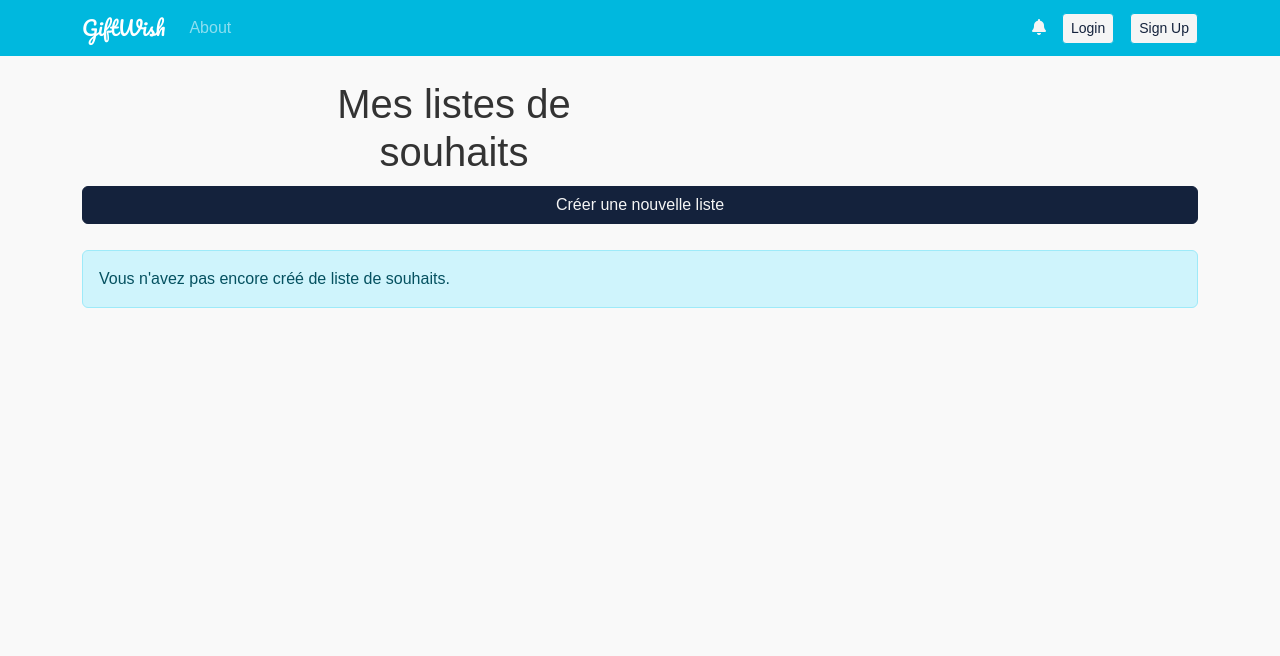
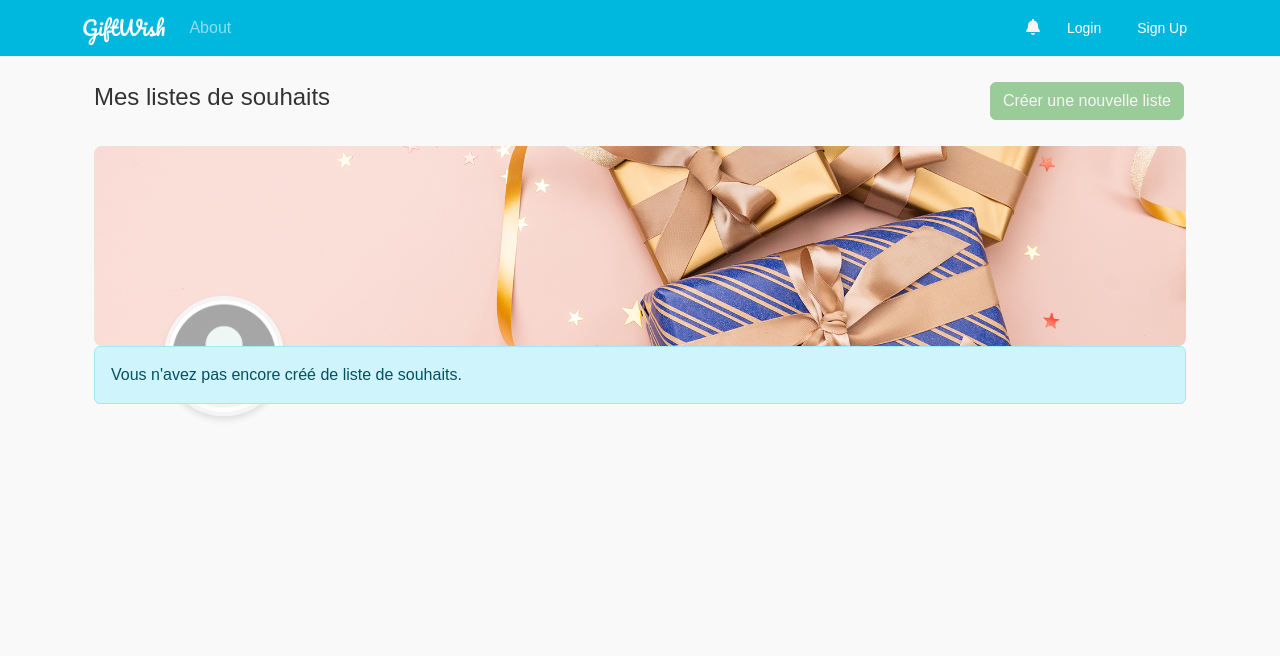
Before and after one commit to nawalchahboune/projetUEG, a Symfony app: template templates/wishlists/index.html.twig in a window 1280 px wide. Shown: the top 656 px of the page. Run offline with Twig, Linux system fonts and the light colour scheme; the template is opened without the code that fills it, so the values that code supplies are empty; some libraries are stand-ins or nearby versions.

Commit message:
workign wishlists ndex

```diff
--- a/compose.yaml
+++ b/compose.yaml
@@ -9,7 +9,7 @@ services:
       #MYSQL_USER: ${MYSQL_USER:-mysqlAdmin}
       #MYSQL_PASSWORD: ${MYSQL_PASSWORD:-adminPwd}
     ports:
-      - "3307:3306"
+      - "3306:3306"
     healthcheck:
       test: ["CMD", "mysqladmin", "ping", "-h", "localhost"]
       interval: 10s
--- a/public/css/style.css
+++ b/public/css/style.css
@@ -14,18 +14,28 @@
 .btn-primary {
     background-color: var(--primary-color);
     border-color: var(--primary-color);
+    margin: 2px;
 }
 
 .btn-creer {
-    background-color: var(--dark-color);
-    border-color: var(--dark-color);
+    background-color: var(--success-color);
+    border-color: var(--success-color);
     color: var(--light-color);
     margin: 2px;
 }
 
-.btn-primary:hover {
-    background-color: #303f9f;
-    border-color: #303f9f;
+.btn-supprimer {
+    background-color: var(--danger-color);
+    border-color: var(--danger-color);
+    color: var(--light-color);
+    margin: 2px;
+}
+
+
+.btn-warning {
+    background-color: var(--warning-color);
+    border-color: var(--warning-color);
+    margin: 2px;
 }
 
 .text-primary {
@@ -92,11 +102,6 @@ footer {
 
 .nav-item{
     color: var(--light-color);
-}
-
-.btn-primary, .btn-primary:hover {
-    background-color: var(--light-color);
-    color: var(--dark-color);
 }
 
 /* Footer styling */
@@ -551,3 +556,40 @@ body {
     width: 250px;
     max-width: 100%;
 }
+
+
+.profile-header {
+    position: relative;
+    display: flex;
+    align-items: center;
+    justify-content: center;
+}
+
+.header-image {
+    width: 100%;
+    height: 200px; /* Adjust the height as needed */
+    object-fit: cover;
+    border-radius: 8px; /* Rounded corners for the header image */
+}
+
+.profile-pic-container {
+    position: absolute;
+    bottom: -70px; /* Adjust to overlap the header */
+    left: 70px; /* Adjust to position within the header */
+}
+
+.profile-pic {
+    width: 120px; /* Profile picture size */
+    height: 120px;
+    object-fit: cover;
+    border-radius: 50%; /* Makes the image circular */
+    border: 4px solid var(--light-color); /* Optional border for better aesthetics */
+    box-shadow: 0 4px 6px rgba(0, 0, 0, 0.1); /* Add a slight shadow */
+}
+
+.username {
+    margin-top: 50px; /* Space between profile pic and username */
+    font-weight: bold;
+    text-align: left;
+    margin-left: 40px; /* Align with the profile picture */
+}
--- a/templates/wishlists/index.html.twig
+++ b/templates/wishlists/index.html.twig
@@ -1,21 +1,30 @@
 {# templates/wishlist/index.html.twig #}
 {% extends 'base.html.twig' %}
+
 
 {% block title %}Mes listes de souhaits{% endblock %}
 
 {% block body %}
 <div class="container">
 
-    <div class="row mb-4" style="justify-content: center;">
-        <div class="col-md-4 text-md-center">
-            <h1>Mes listes de souhaits</h1>
+<div class="d-flex justify-content-between align-items-center mb-4">
+    <div>
+        <h4>Mes listes de souhaits</h4>
     </div>
-        <div class="col-md-4 text-md-end"></div
-        <div class="col-md-4 text-md-end">
+    <div>
         <a href="{{ path('app_wishlists_create') }}" class="btn btn-creer">Créer une nouvelle liste</a>
     </div>
+</div>
+<div class="profile-header">
+    <img src="{{ asset('images/gifts.jpg') }}" alt="cover pic" class="header-image">
+    <div class="profile-pic-container">
+        <img src="{{ asset('images/blank_prof_pic.jpg') }}" alt="Profile Picture" class="profile-pic">
+    </div>
+</div>
+{% if is_granted('ROLE_USER') %} <h3> {{ app.user.username }} </h3> {% endif %}
 
-    </div>
+
+
     {% if wishlists is empty %}
         <div class="alert alert-info">Vous n'avez pas encore créé de liste de souhaits.</div>
     {% else %}
@@ -24,20 +33,31 @@
                 <div class="col-md-4 mb-4">
                     <div class="card">
                         <div class="card-body">
-                            <h5 class="card-title">{{ wishlist.name }}</h5>
-                            <p class="card-text">
+                            <div class="d-flex justify-content-between align-items-center">
+                                <h5 class="card-title mb-0">{{ wishlist.name }}</h5>
+                                <p class="card-text mb-0">
                                     Date limite: {{ wishlist.deadline ? wishlist.deadline|date('d/m/Y') : 'Non définie' }}
                                 </p>
+                            </div>
                             <p class="card-text">
                                 {{ wishlist.items|length }} item(s)
                             </p>
-                            <div class="btn-group">
-                                <a href="{{ path('app_wishlist_show',{'id': wishlist.id}) }}" class="btn btn-info">Voir</a>
-                                <a href="{{ path('app_wishlists_edit', {'id': wishlist.id}) }}" class="btn btn-warning">Modifier</a>
-                                <form method="post" action="{{ path('app_wishlist_delete_wishlist', {'id': wishlist.id}) }}" onsubmit="return confirm('Êtes-vous sûr de vouloir supprimer cette liste?');">
+                            <div class="btn-group d-flex justify-content-between">
+                                <a href="{{ path('app_wishlist_show', {'id': wishlist.id}) }}" class="btn btn-primary flex-fill me-1 text-center">
+                                    <i class="fas fa-eye"></i>
+                                </a>
+                                <a href="{{ path('app_wishlists_edit', {'id': wishlist.id}) }}" class="btn btn-warning flex-fill me-1 text-center">
+                                    <i class="fas fa-pencil-alt"></i>
+                                </a>
+                                <form method="post" action="{{ path('app_wishlist_delete_wishlist', {'id': wishlist.id}) }}" onsubmit="return confirm('Êtes-vous sûr de vouloir supprimer cette liste?');" style="display: inline;" class="flex-fill me-1">
                                     <input type="hidden" name="_token" value="{{ csrf_token('delete' ~ wishlist.id) }}">
-                                 <button type="submit" class="btn btn-danger">Supprimer</button>
+                                    <button type="submit" class="btn btn-supprimer w-100 text-center">
+                                        <i class="fas fa-trash"></i>
+                                    </button>
                                 </form>
+                                <a href="#" class="btn btn-creer flex-fill text-center">
+                                    <i class="fas fa-share-alt"></i>
+                                </a>
                             </div>
                         </div>
                     </div>
```
Also changed, not shown: public/images/blank_prof_pic.jpg (added), public/images/gifts.jpg (added), 1 other file. Lines whose indentation alone changed are shown as unchanged.
